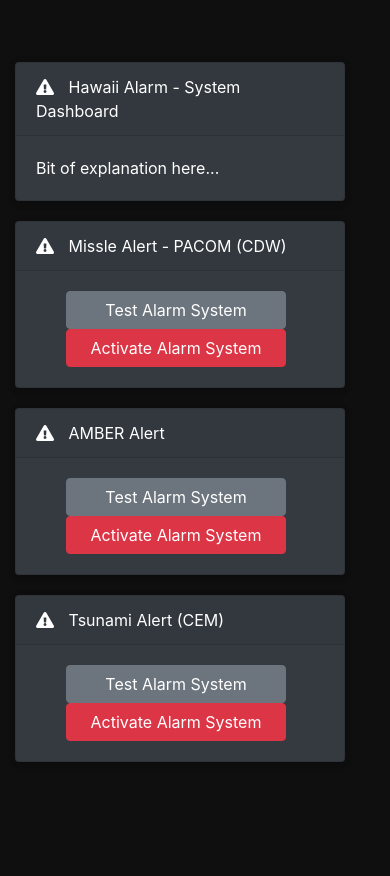
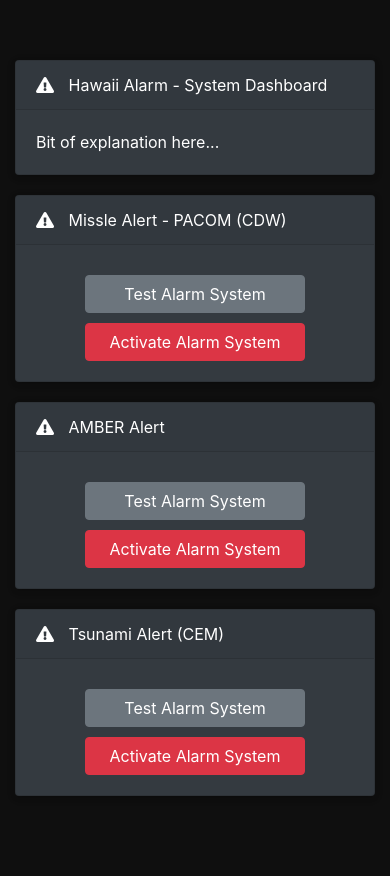
Before and after one commit to marc0tjevp/Hawaii-Alarm-System, a PHP site: page /index.html in a window 390 px wide. Before the commit the page ends 762 px from the top, so only its background shows below. Run offline with PHP 8.4, Linux system fonts and the light colour scheme; some libraries are stand-ins or nearby versions.

Commit message:
Made buttons responsive

```diff
--- a/css/style.css
+++ b/css/style.css
@@ -1,7 +1,8 @@
 body,
 html {
-    height: 100%;
     background-color: #0f0f0f;
+    padding-top: 30px;
+    padding-bottom: 30px;
 }
 
 .card {
@@ -13,8 +14,14 @@ html {
 }
 
 .btn {
-    margin-right: 8px;
+    margin-right: 4px;
+    margin-left: 4px;
+    width: 50%;
+}
+
+.card .btn {
     width: 220px;
+    margin-top: 10px;
 }
 
 i {
--- a/index.html
+++ b/index.html
@@ -16,8 +16,8 @@
 
 <body>
 
-    <div class="container d-flex h-100">
-        <div class="row align-self-center w-100">
+    <div class="container">
+        <div class="row">
             <div class="col">
 
                 <div class="card text-white bg-dark">
@@ -64,7 +64,7 @@
                     <div class="card-body">
                         <div class="text-center">
                             <button type="button" id="btn-test" class="btn btn-secondary" data-toggle="modal" data-target="#test-confimation-modal">Test Alarm System</button>
-                            <button type="button" id="button-alarm" class="btn btn-danger" >Activate Alarm System</button>
+                            <button type="button" id="button-alarm" class="btn btn-danger">Activate Alarm System</button>
                         </div>
                     </div>
                 </div>
@@ -120,7 +120,8 @@
                     <h5 class="modal-title" id="exampleModalLabel">Enable Missle Alert</h5>
                 </div>
                 <div class="modal-body">
-                    <p>Are you <b>REALLY</b> sure you want to enable the alarm?</p>
+                    <p>Are you
+                        <b>REALLY</b> sure you want to enable the alarm?</p>
                 </div>
                 <div class="modal-footer">
                     <button type="button" class="btn btn-secondary" data-dismiss="modal">Cancel</button>
@@ -139,7 +140,8 @@
                     <h5 class="modal-title" id="exampleModalLabel">Enable Missle Alert</h5>
                 </div>
                 <div class="modal-body">
-                    <p>Proceeding will activate the <b>REAL</b> alarm.</p>
+                    <p>Proceeding will activate the
+                        <b>REAL</b> alarm.</p>
                 </div>
                 <div class="modal-footer">
                     <button type="button" class="btn btn-secondary" data-dismiss="modal">Cancel</button>
@@ -159,12 +161,18 @@
                 </div>
                 <div class="modal-body">
                     <p>The alarm will stay active untill you deactivate it manually.</p>
-                        <i class="far fa-check-circle text-success"></i> Mobile Alert - Sent <br>
-                        <i class="far fa-check-circle text-success"></i> Television/Radio Alert - Sent <br>
-                        <i class="far fa-check-circle text-success"></i> Alarm Tower 1 - Online <br>
-                        <i class="fas fa-exclamation-circle text-danger"></i> Alarm Tower 2 - Offline <br>
-                        <i class="far fa-check-circle text-success"></i> Alarm Tower 3 - Online <br>
-                        <i class="far fa-check-circle text-success"></i> Alarm Tower 4 - Online <br>
+                    <i class="far fa-check-circle text-success"></i> Mobile Alert - Sent
+                    <br>
+                    <i class="far fa-check-circle text-success"></i> Television/Radio Alert - Sent
+                    <br>
+                    <i class="far fa-check-circle text-success"></i> Alarm Tower 1 - Online
+                    <br>
+                    <i class="fas fa-exclamation-circle text-danger"></i> Alarm Tower 2 - Offline
+                    <br>
+                    <i class="far fa-check-circle text-success"></i> Alarm Tower 3 - Online
+                    <br>
+                    <i class="far fa-check-circle text-success"></i> Alarm Tower 4 - Online
+                    <br>
                 </div>
                 <div class="modal-footer">
                     <button type="button" class="btn btn-primary btn-block" data-dismiss="modal" onclick="stopSound()" style="width: 100%">Deactivate</button>
```
